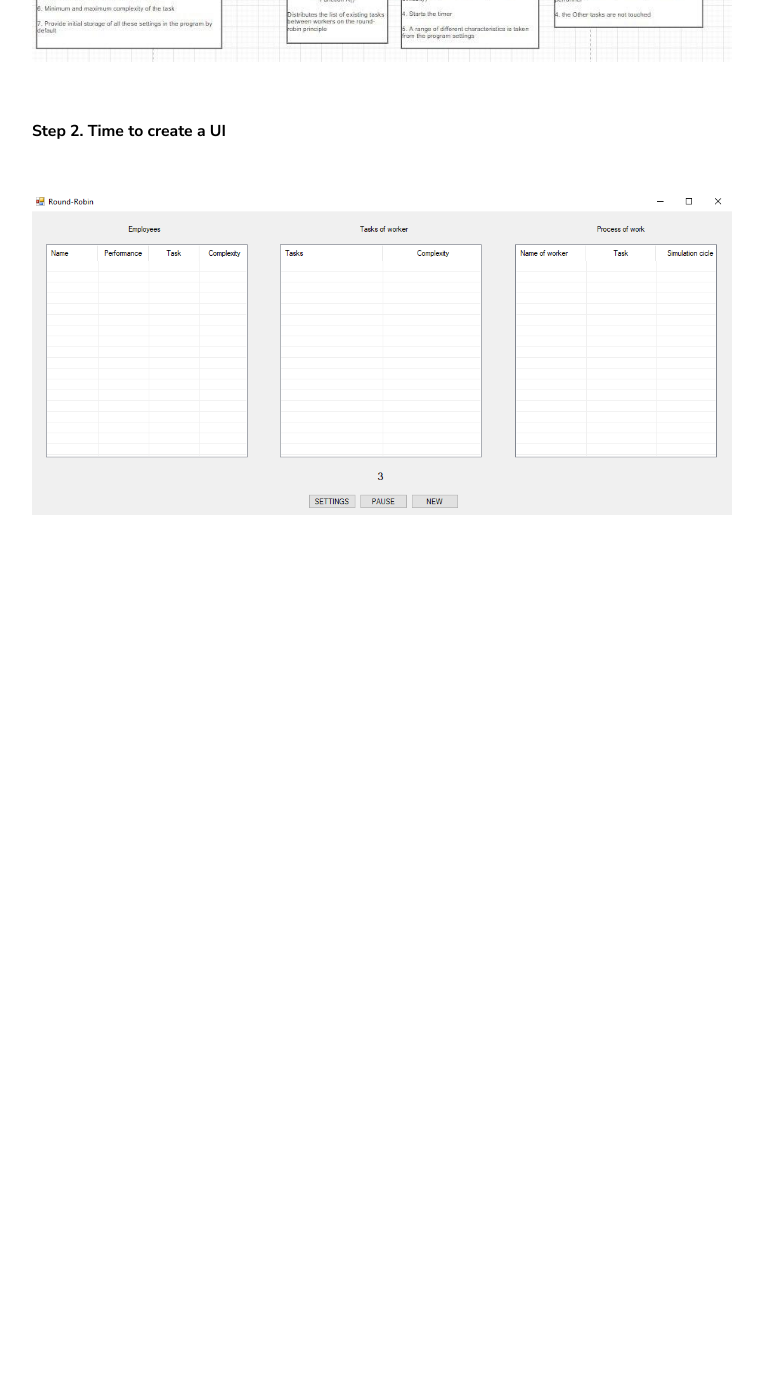
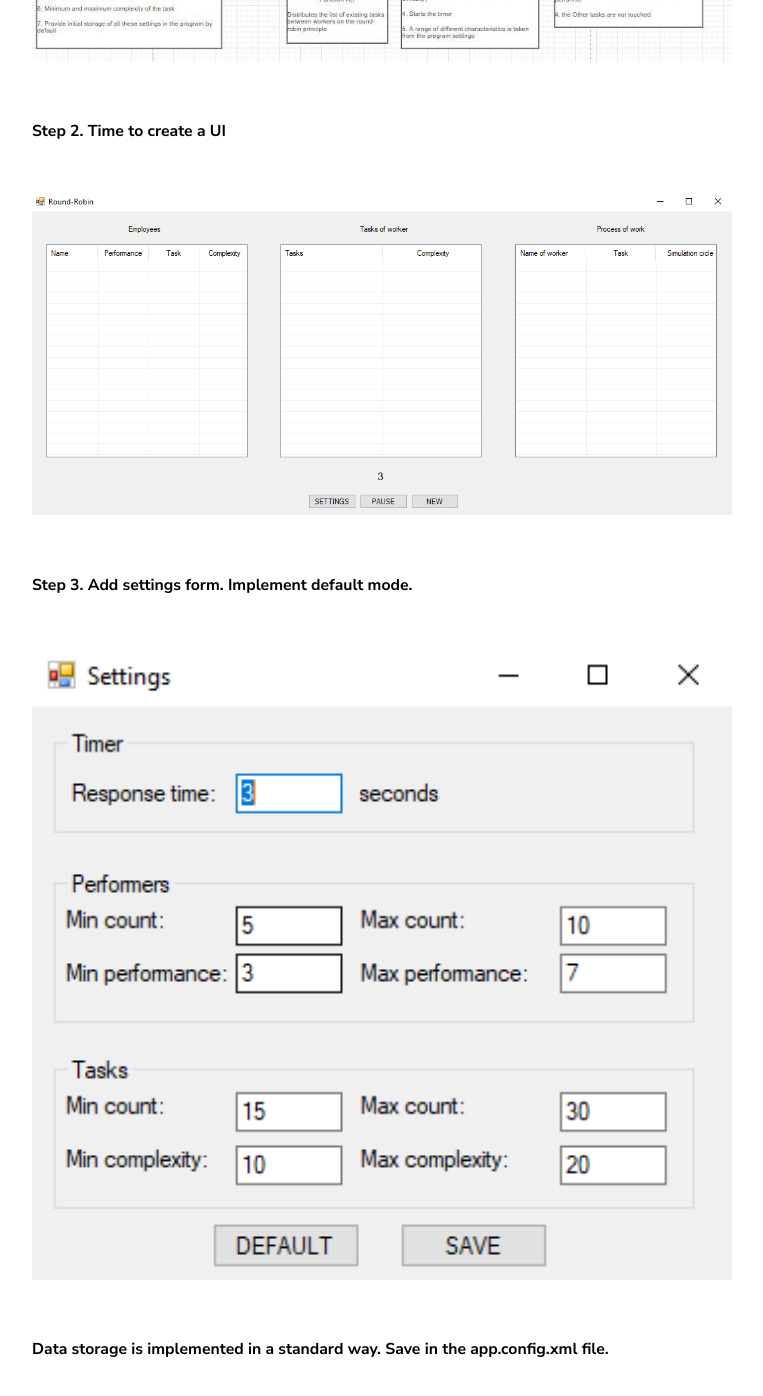
Before and after one commit to Rocket47/Rocket47.github.io, a Jekyll site: the page built from _posts/25-05-29-four-post-first-pet-project.markdown, in a window 1280 px wide and 1400 px high, scrolled down 1695 px. Shown: the top 1396 px of the window, without its empty margins (68-831 px from the left). Built offline with Jekyll 4.4.1, drawn with Linux system fonts in a browser that asks for light colours; before the commit the page ends 2259 px from its top, so only the background shows below that.

Commit message:
Update step 3

```diff
--- a/_posts/25-05-29-four-post-first-pet-project.markdown
+++ b/_posts/25-05-29-four-post-first-pet-project.markdown
@@ -35,3 +35,9 @@ Also I like this tutorial for better undestanding where is it used [youtube chan
 
 ##### Step 2. Time to create a UI
 <img src="https://rocket47.github.io/MainFormUI.png" alt="alt text" width="700"/>
+
+##### Step 3. Add settings form. Implement default mode.
+<img src="https://rocket47.github.io/SettingsForm.png" alt="alt text" width="700"/>
+
+##### Data storage is implemented in a standard way. Save in the app.config.xml file.
+<img src="https://rocket47.github.io/AppSettings.png" alt="alt text" width="700"/>
```
Also changed, not shown: AppSettings.png (added), SettingsForm.png (added).
